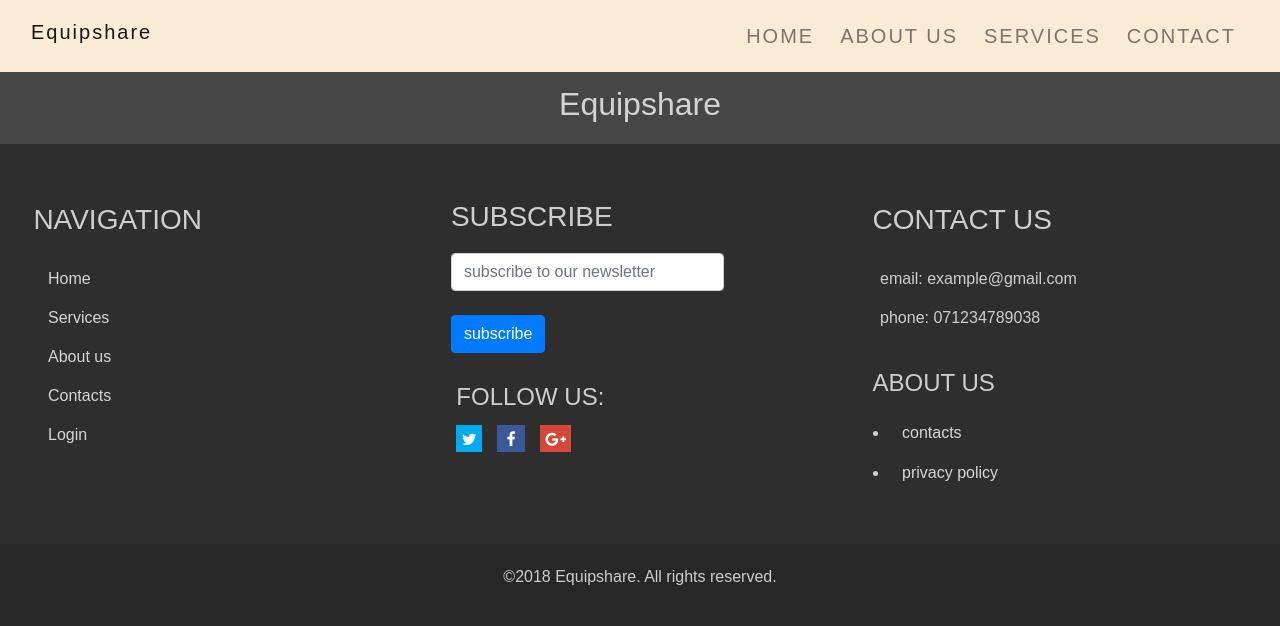
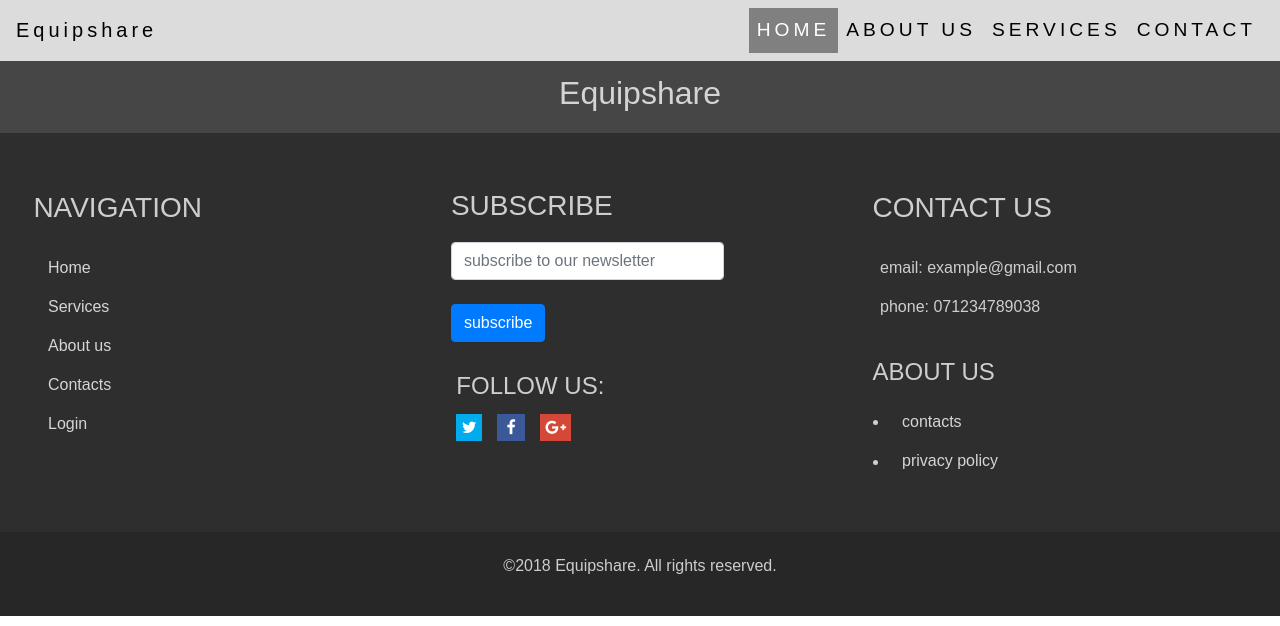
Before and after one commit to stephyi/equpshare-javascript, a PHP site: page / in a window 1280 px wide. Shown: the top 626 px of the page. Run offline with PHP 8.4, Linux system fonts and the light colour scheme; some libraries are stand-ins or nearby versions.

Commit message:
:ambulance: fixed bug

```diff
--- a/css/style.css
+++ b/css/style.css
@@ -10,24 +10,21 @@
 
 .navbar {
     margin-bottom: 0;
-    background-color: antiquewhite;
+    background-color: rgb(212, 212, 212, 0.8);
     z-index: 9999;
-    letter-spacing: 2px;
-    font-size:20px;
+    font-size: 1.2em;
+    letter-spacing: 4px;
 }
 
 .navbar li a,
 .navbar .navbar-brand {
-    color: black;
+    color: black !important;
 }
 
 .navbar-nav li a:hover,
 .navbar-nav li.active a {
     color: white !important;
     background-color: grey!important;
-}
-.collapse li{
-    padding:5px
 }
 
 
--- a/index.html
+++ b/index.html
@@ -4,12 +4,12 @@
 <head>
     <meta charset="UTF-8">
     <meta name="viewport" content="width=device-width, initial-scale=1.0">
-    <meta http-equiv="X-UA-Compatible" content="ie=edge">
     <title>Equipshare</title>
 
     <!-- css files -->
     <!--main css file-->
     <link rel="stylesheet" href="css/style.css">
+
     <!-- Latest compiled and minified CSS -->
     <link rel="stylesheet" href="https://maxcdn.bootstrapcdn.com/bootstrap/4.0.0/css/bootstrap.min.css">
 
@@ -21,20 +21,18 @@
 
     <!-- Navbar Section-->
 
-    <nav class="navbar navbar-fixed-top navbar-light navbar-expand-lg">
-        <div class="container-fluid" id="myNavbar">
-            <div class="navbar-header">
+    <nav class="navbar navbar-light navbar-expand-md">
         <a class="navbar-brand" href="#">Equipshare</a>
-            </div>
-            <button type="button" class="navbar-toggler" data-toggle="collapse" data-target="#navbarCollapse"><span class="navbar-toggler-icon"></span></button>
+        <button class="navbar-toggler" type="button" data-toggle="collapse" data-target="#navbarCollapse">
+                <span class="navbar-toggler-icon"></span>
+            </button>
         <div class="collapse navbar-collapse" id="navbarCollapse">
-                <ul class="navbar-nav ml-auto ">
-                    <li class="nav-item"><a href="#" class="nav-link">HOME</a></li>
+            <ul class="navbar-nav ml-auto">
+                <li class="nav-item active"><a href="#" class="nav-link">HOME</a></li>
                 <li class="nav-item"><a href="#" class="nav-link">ABOUT US</a></li>
                 <li class="nav-item"><a href="#" class="nav-link">SERVICES</a></li>
                 <li class="nav-item"><a href="#" class="nav-link">CONTACT</a></li>
             </ul>
-            </div>
         </div>
     </nav>
     <!-- End of Nav section-->
@@ -99,19 +97,9 @@
         </div>
     </footer>
     <!--scripts-->
-
-
-    <!--main javascript file -->
-    <script src=" js/main.js "></script>
-
-    <!-- Latest compiled bootstrap JavaScript -->
-    <script src="https://maxcdn.bootstrapcdn.com/bootstrap/4.0.0/js/bootstrap.min.js "></script>
-
-    <!-- jQuery library -->
-    <script src="https://ajax.googleapis.com/ajax/libs/jquery/3.3.1/jquery.min.js "></script>
-
-    <!-- Popper JS -->
-    <script src="https://cdnjs.cloudflare.com/ajax/libs/popper.js/1.12.9/umd/popper.min.js "></script>
+    <script src="https://ajax.googleapis.com/ajax/libs/jquery/3.3.1/jquery.min.js"></script>
+    <script src="https://cdnjs.cloudflare.com/ajax/libs/popper.js/1.12.9/umd/popper.min.js"></script>
+    <script src="https://maxcdn.bootstrapcdn.com/bootstrap/4.0.0/js/bootstrap.min.js"></script>
 </body>
 
 </html>
```
Lines whose indentation alone changed are shown as unchanged.
